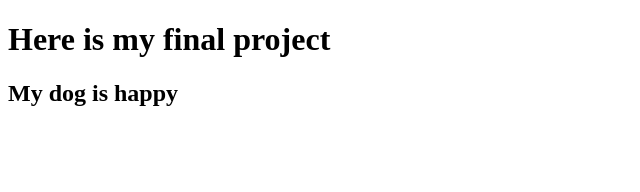
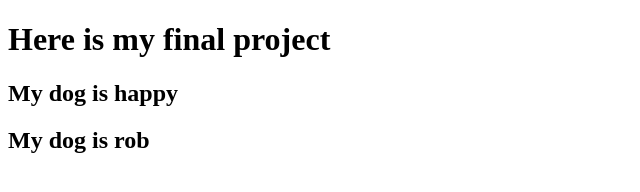
Before and after one commit to MailingDelgadoMedina/MSP2, a plain HTML site: page index.html in a window 1280 px wide. Shown: the whole page, without its empty margins (0-640 px from the left). Drawn offline with Linux system fonts and the light colour scheme.

Commit message:
3rd commit

```diff
--- a/index.html
+++ b/index.html
@@ -11,6 +11,8 @@
 
     <h1> Here is my final project </h1>
     <h2>My dog is happy</h2>
+    <h2>My dog is rob</h2>
+
 </body>
 
 </html>
```
